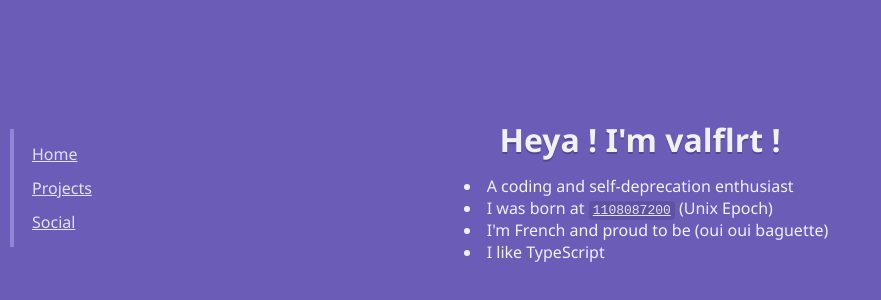
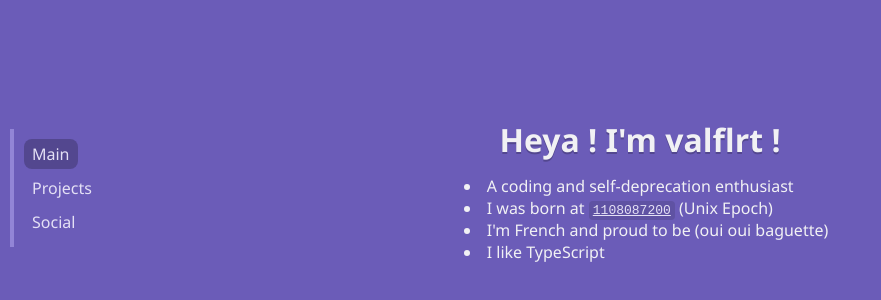
Before and after one commit to valflrt/valflrt.dev, a React app: page /#/ in a window 1280 px wide. Shown: the part 212-512 px from the top of the page, without its empty margins (0-881 px from the left). Built offline with nearby package versions, Linux system fonts and the light colour scheme.

Commit message:
add tab focus in Menu

```diff
--- a/src/components/Menu.scss
+++ b/src/components/Menu.scss
@@ -34,12 +34,19 @@
       align-items: flex-start;
       justify-content: flex-start;
 
-      * {
+      .link {
         padding: 4px 8px;
+        transition: 200ms;
+        background-color: transparent;
       }
 
-      & > *:not(:last-child) {
+      & > .link:not(:last-child) {
         margin-bottom: 4px;
+      }
+
+      .link.focused {
+        background-color: var(--primary-tone-040);
+        border-radius: 8px;
       }
     }
   }
--- a/src/components/Menu.tsx
+++ b/src/components/Menu.tsx
@@ -1,28 +1,58 @@
+import { useEffect } from "react";
+import { useLocation } from "react-router-dom";
+
 import TimedRouterLink from "../particles/TimedRouterLink";
+
+import { css } from "../utils";
 
 import "./Menu.scss";
 
 const Menu = () => {
+  let location = useLocation();
+
   let otherLinkProps = {
     timeout: 450,
     onTimeoutStart: () =>
       document
         .querySelector("#root > .layout > .main")
         ?.classList.add("disappearing"),
-    className: "link",
   };
 
   return (
     <div className={"menuWrapper"}>
       <div className={"menu"}>
         <div className={"links"}>
-          <TimedRouterLink to={"/"} {...otherLinkProps}>
-            Home
+          <TimedRouterLink
+            to={"/"}
+            className={css.j(
+              "link",
+              "noUnderlining",
+              location.pathname === "/" ? "focused" : ""
+            )}
+            {...otherLinkProps}
+          >
+            Main
           </TimedRouterLink>
-          <TimedRouterLink to={"/projects"} {...otherLinkProps}>
+          <TimedRouterLink
+            to={"/projects"}
+            className={css.j(
+              "link",
+              "noUnderlining",
+              location.pathname === "/projects" ? "focused" : ""
+            )}
+            {...otherLinkProps}
+          >
             Projects
           </TimedRouterLink>
-          <TimedRouterLink to={"/social"} {...otherLinkProps}>
+          <TimedRouterLink
+            to={"/social"}
+            className={css.j(
+              "link",
+              "noUnderlining",
+              location.pathname === "/social" ? "focused" : ""
+            )}
+            {...otherLinkProps}
+          >
             Social
           </TimedRouterLink>
         </div>
```
